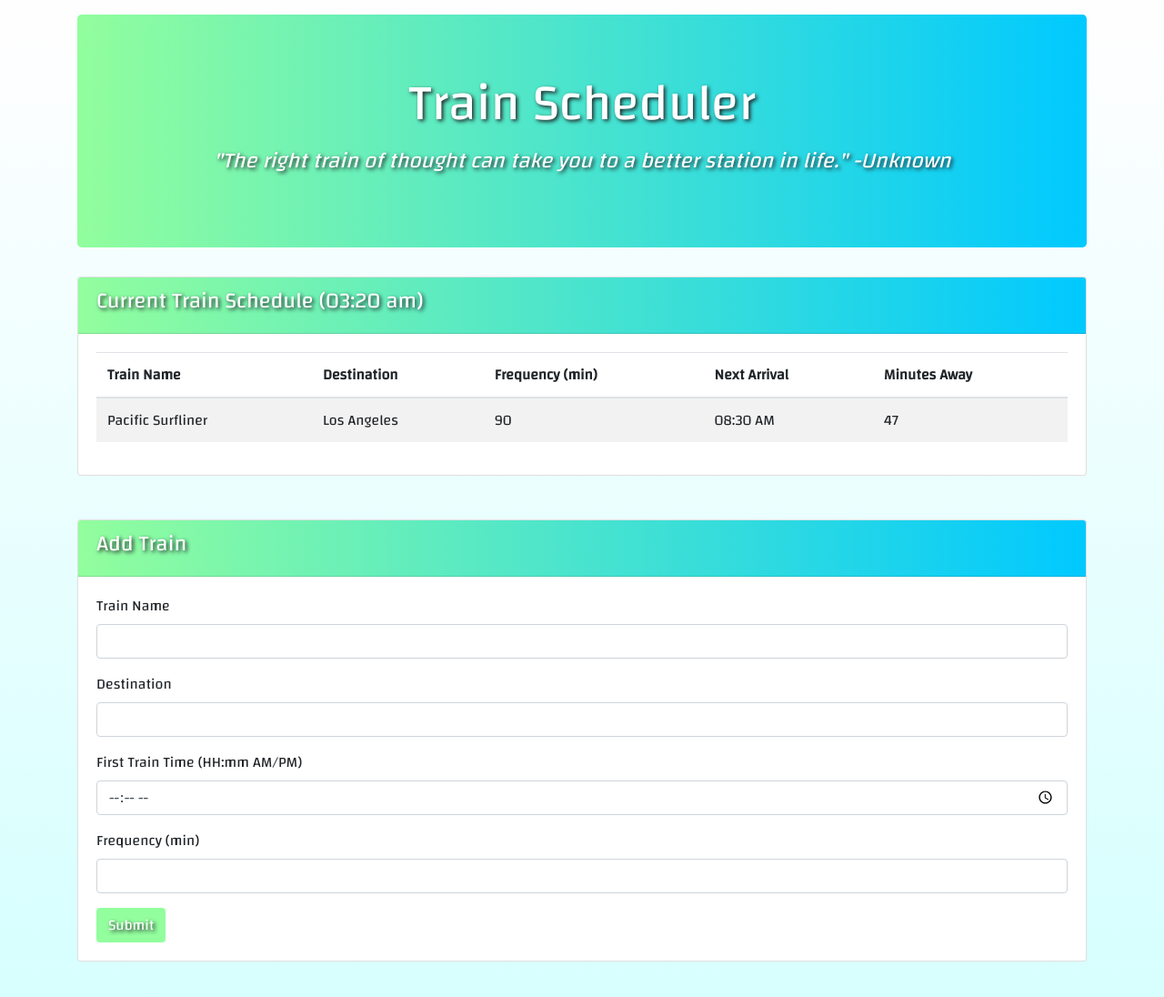
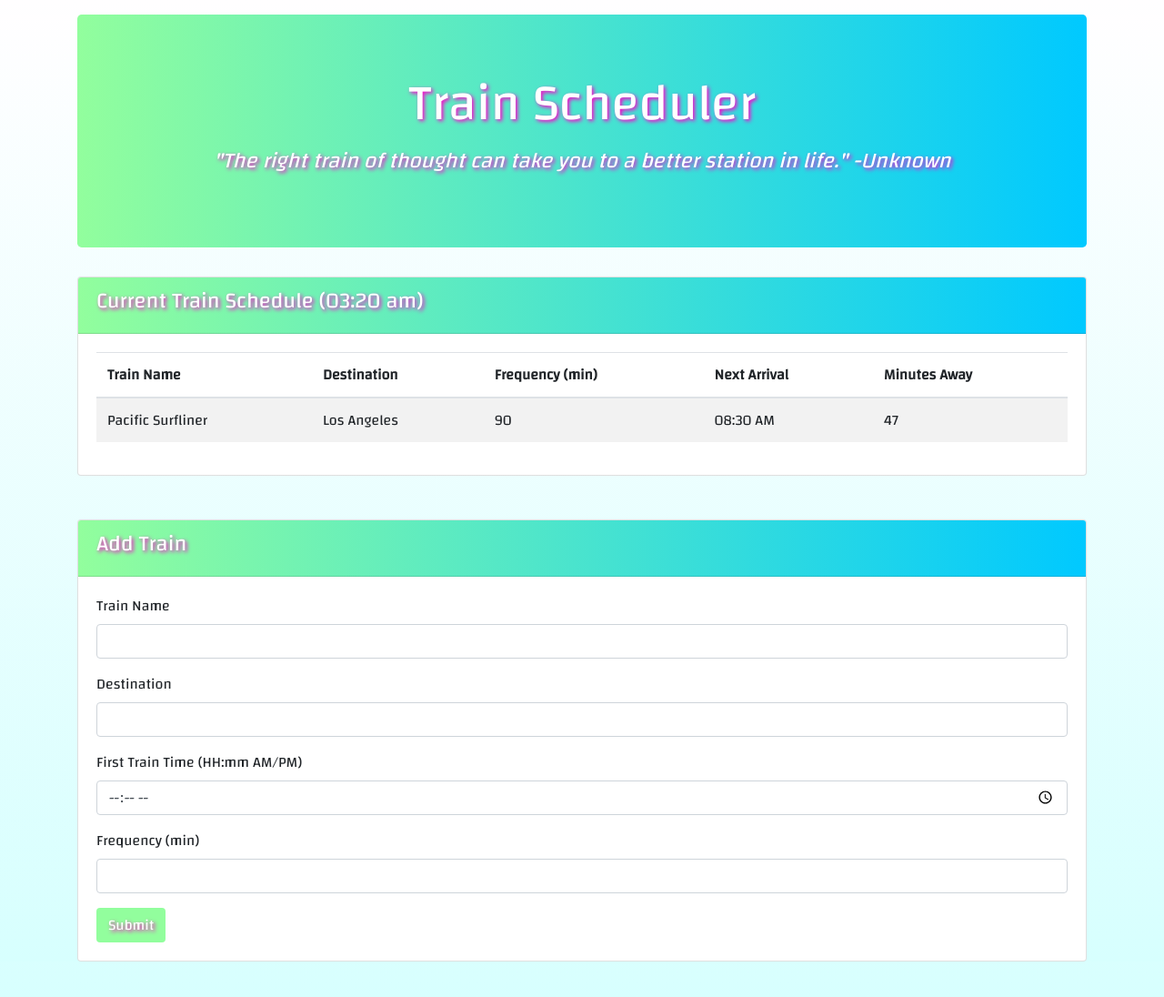
Before and after one commit to salilbhise/TrainScheduler, a plain HTML site: page index.html in a window 1280 px wide. Shown: the whole page at 91% size. Drawn offline with nearby package versions, Linux system fonts and the light colour scheme; no server answers.

Commit message:
shadow color change

```diff
--- a/assets/css/style.css
+++ b/assets/css/style.css
@@ -9,16 +9,16 @@ html, body {
 
 .jumbotron {
     background-image: linear-gradient(to right, #92fe9d , #00c9ff);
-	text-shadow: 2px 2px 4px #1F2427;
+	text-shadow: 2px 2px 4px #FF00CC;
 	font-family: 'Changa', sans-serif;
 }
 
 .card-header {
-    text-shadow: 2px 2px 4px #1F2427;
+    text-shadow: 2px 2px 4px #FF00CC;
     background-image: linear-gradient(to right, #92fe9d , #00c9ff);
 }
 
 .btn {
-    text-shadow: 2px 2px 4px #1F2427;
+    text-shadow: 2px 2px 4px #FF00CC;
     background: #92fe9d;
 }
```
